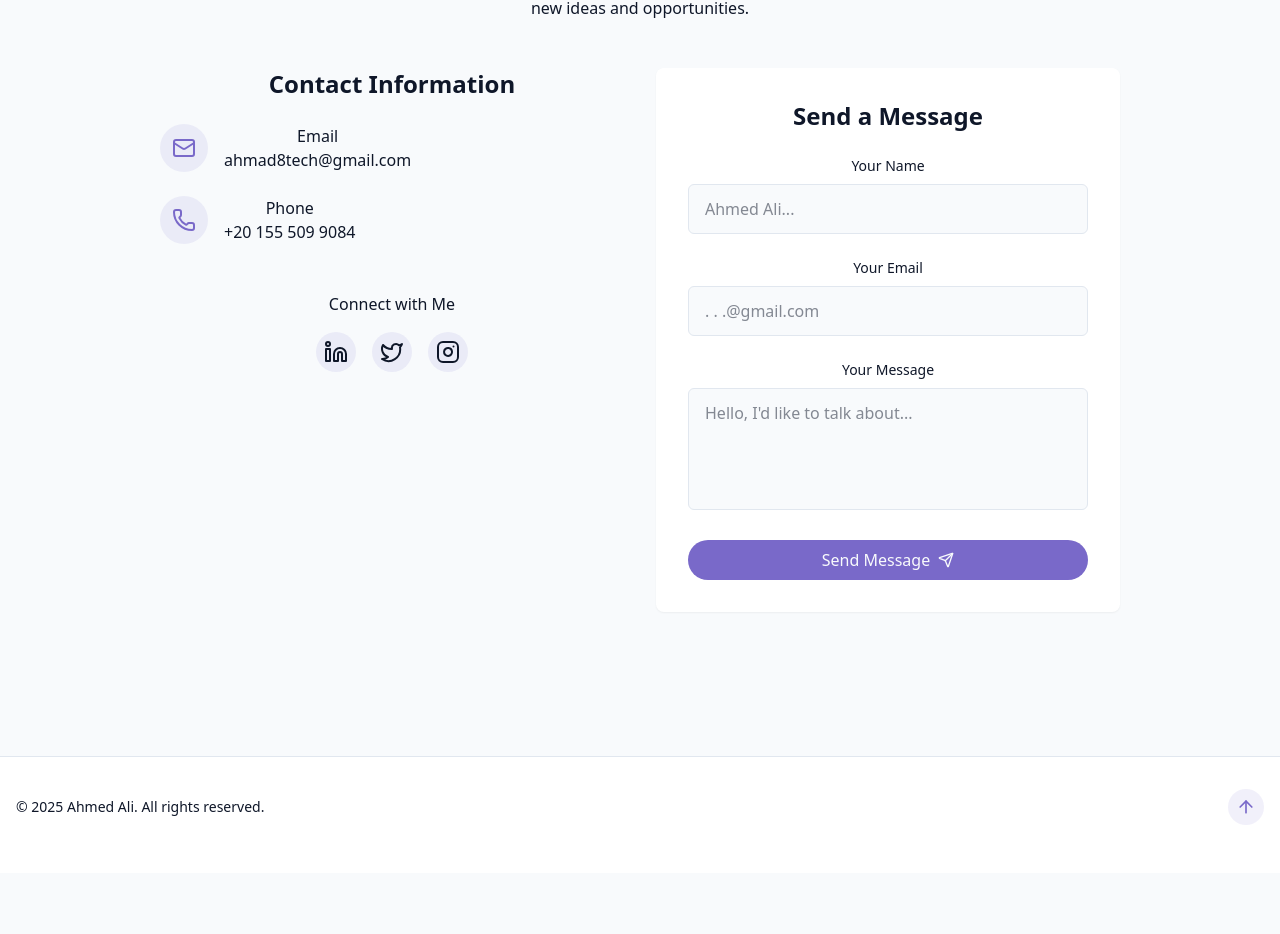
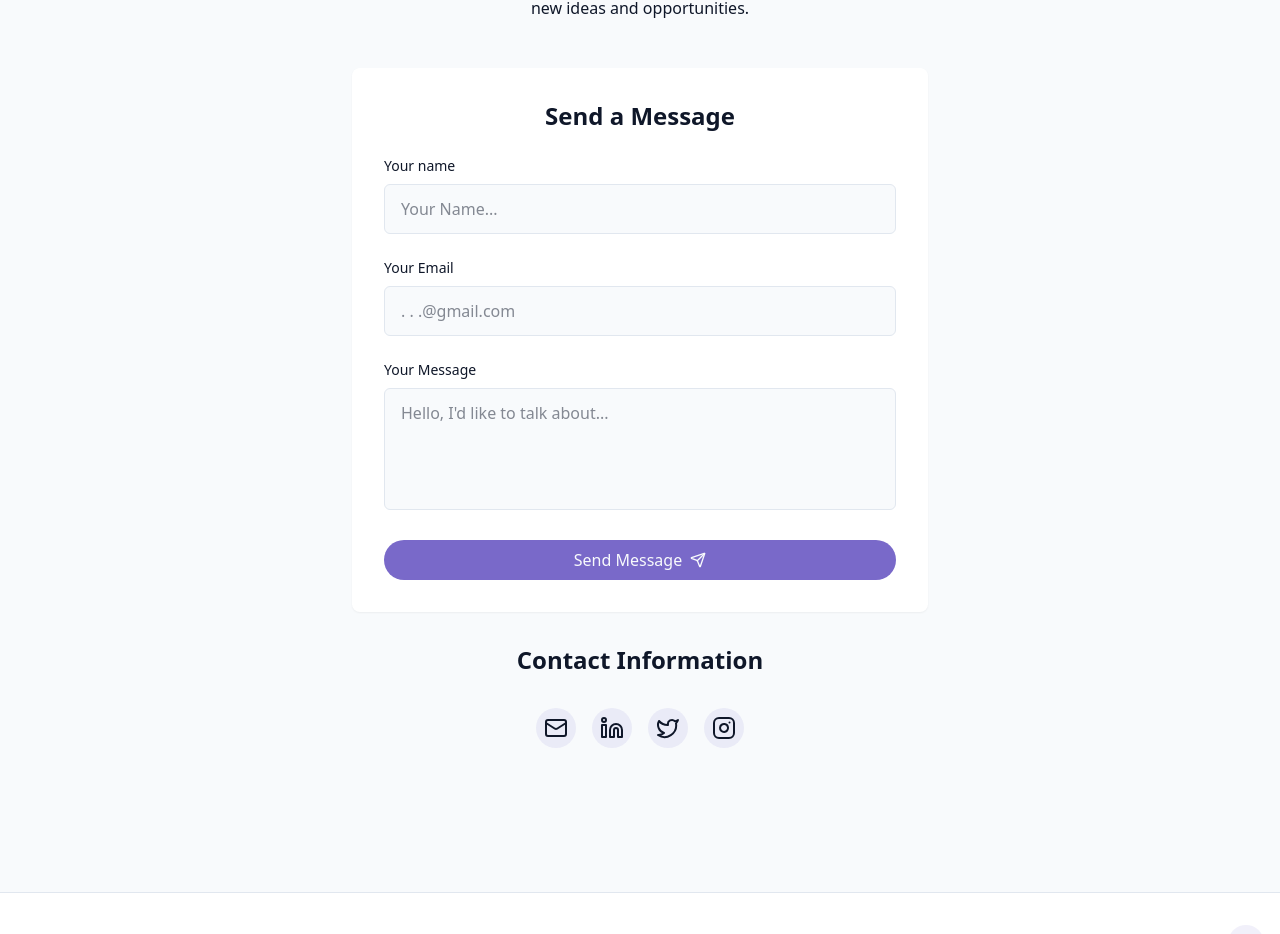
Before and after one commit to kiitaros/My-portfolio, a React (Vite) app: page / in a window 1280 px wide. Shown: the part 3916-4850 px from the top of the page. Before the commit the page ends 4789 px from the top, so only its background shows below. Built offline with nearby package versions, Linux system fonts and the light colour scheme.

Commit message:
change the contact section layout

```diff
--- a/src/components/ContactSection.jsx
+++ b/src/components/ContactSection.jsx
@@ -53,42 +53,16 @@ const handleSubmit = async (e) => {
           I'm always open to new ideas and opportunities.
         </p>
 
-        <div className="grid grid-cols-1 md:grid-cols-2 gap-8">
+        <div className="flex flex-col-reverse max-w-xl m-auto gap-8">
           {/* Contact Information - Left Column */}
           <div className="space-y-6">
             <h3 className="text-2xl font-semibold mb-6">Contact Information</h3>
 
-            <div className="space-y-6">
-              <div className="flex items-start space-x-4">
-                <div className="p-3 rounded-full bg-primary/10">
-                  <Mail className="h-6 w-6 text-primary"/>
-                </div>
-                <div>
-                  <h4 className="font-medium">Email</h4>
-                  <a href="mailto:ahmedborah1@outlook.com" className="text-muted-foreground hover:text-primary transition-colors">
-                   ahmad8tech@gmail.com
-                  </a>
-                </div>
-              </div>
-
-              <div className="flex items-start space-x-4">
-                <div className="p-3 rounded-full bg-primary/10">
-                  <Phone className="h-6 w-6 text-primary"/>
-                </div>
-                <div>
-                  <h4 className="font-medium">Phone</h4>
-                  <a href="tel:+201555099084" className="text-muted-foreground hover:text-primary transition-colors">
-                    +20 155 509 9084
-                  </a>
-                </div>
-              </div>
-
-
-            </div>
-
-            <div className="pt-6 mt-4">
-              <h4 className="font-medium mb-4 text-center">Connect with Me</h4>
+            <div className="pt-2 mt-4">
               <div className="flex space-x-4 justify-center">
+                <a   href="mailto:ahmad8tech@gmail.com" target="_blank" className="p-2 rounded-full bg-primary/10 hover:bg-primary/20 transition-colors">
+                  <Mail />
+                </a>
                 <a href="#" className="p-2 rounded-full bg-primary/10 hover:bg-primary/20 transition-colors">
                   <Linkedin />
                 </a>
@@ -103,9 +77,9 @@ const handleSubmit = async (e) => {
           </div>
 
           {/* Contact Form - Right Column */}
-          <div className="bg-card p-8 rounded-lg shadow-xs">
+          <div className="bg-card p-8 rounded-lg shadow-xs ">
             <h3 className="text-2xl font-semibold mb-6">Send a Message</h3>
-            <form className="space-y-6"
+            <form className="space-y-6 text-left"
             action="https://formspree.io/f/mrbqngyg"
             method="POST"
             onSubmit={handleSubmit}
@@ -113,14 +87,14 @@ const handleSubmit = async (e) => {
                  <input type="text" name="_gotcha" style={{ display: "none" }} />
                  <input type="hidden" name="_replyto" value="" />
               <div>
-                <label htmlFor="name" className="block text-sm font-medium mb-2">Your Name</label>
+                <label htmlFor="name" className="block text-sm font-medium mb-2">Your name</label>
                 <input
                   type="text"
                   id="name"
                   name="name"
                   required
                   className="w-full px-4 py-3 rounded-md border border-input bg-background focus:outline-none focus:ring-2 focus:ring-primary"
-                  placeholder="Ahmed Ali..."
+                  placeholder="Your Name..."
                 />
               </div>
 
```
